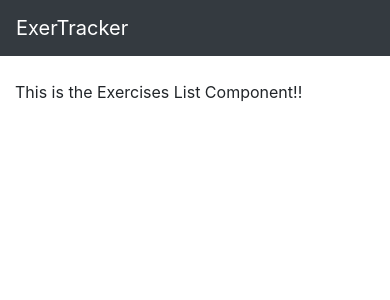
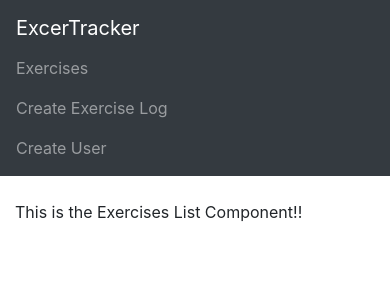
Before and after one commit to barksanto/mern-exercise-tracker, a React (Create React App) app: page / in a window 390 px wide. Shown: the top 300 px of the page. Built offline with nearby package versions, Linux system fonts and the light colour scheme; the HTML template or start-up script is replaced by a standard one.

Commit message:
collapse class removed because its not responsive as expected

```diff
--- a/src/components/navbar.component.js
+++ b/src/components/navbar.component.js
@@ -6,8 +6,8 @@ export default class Navbar extends Component {
   render() {
     return (
       <nav className="navbar navbar-dark bg-dark navbar-expand-lg">
-        <Link to="/" className="navbar-brand">ExerTracker</Link>
-        <div className="collapse navbar-collapse">
+        <Link to="/" className="navbar-brand">ExcerTracker</Link>
+        <div className="navbar-collapse"> {/* missing 'collapse' */}
           <ul className="navbar-nav mr-auto">
             <li className="navbar-item">
               <Link to="/" className="nav-link">Exercises</Link>
@@ -21,6 +21,6 @@ export default class Navbar extends Component {
           </ul>
         </div>
       </nav>
-    )
+    );
   }
 }
```
